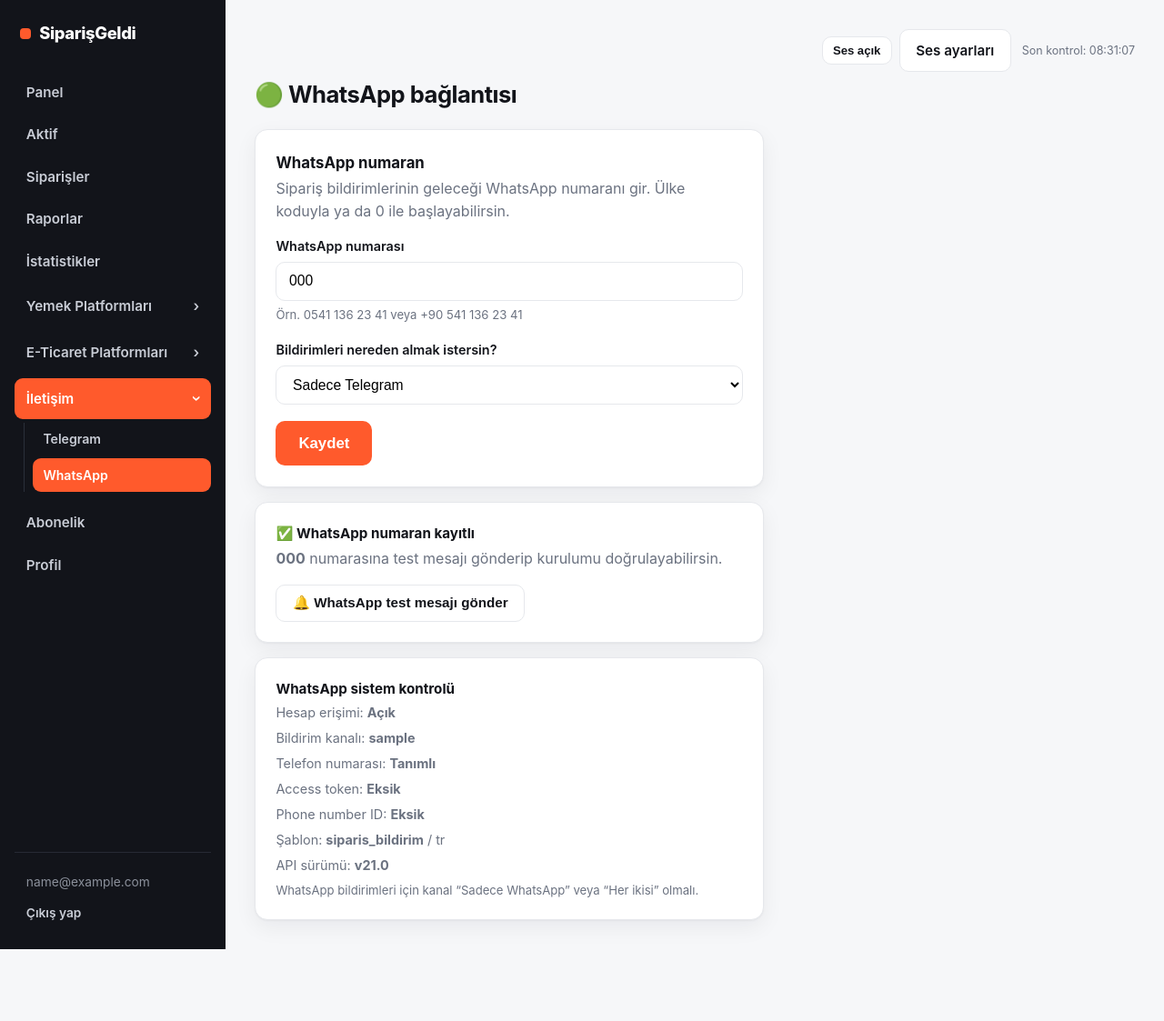
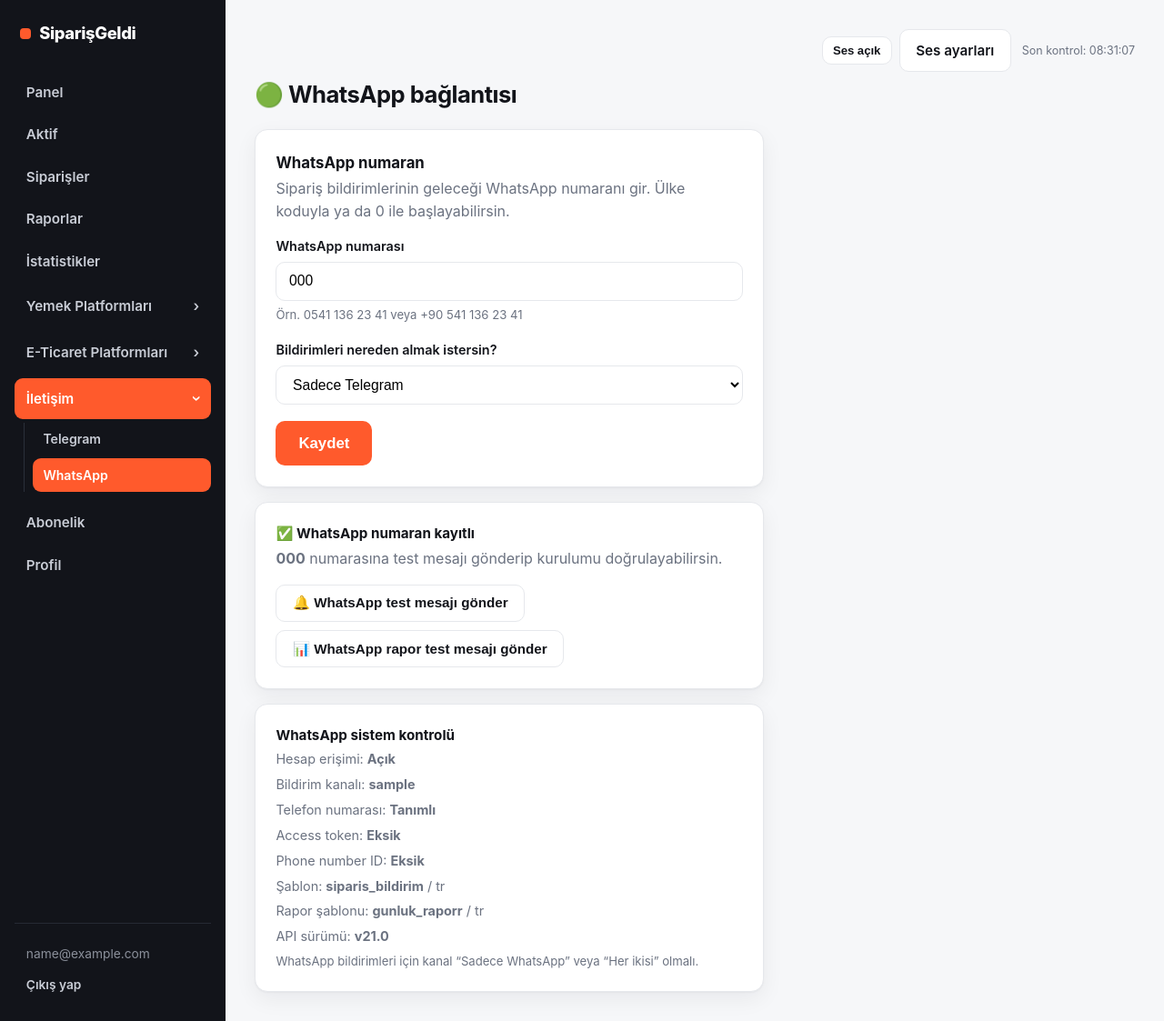
Before and after one commit to canakboyraz/siparisgeldi, a Flask app: page /panel/whatsapp in a window 1280 px wide. Shown: the whole page at 91% size. Before the commit the page ends 1044 px from the top, so only its background shows below. Run offline with Flask 3, Linux system fonts and the light colour scheme; a user stored in the database is signed in; tables that the repository leaves empty hold one stand-in row (values such as "Sample post"); data that the repository does not hold is empty.

Commit message:
WhatsApp rapor sablonu icin ayri test ekle

```diff
--- a/routes/dashboard.py
+++ b/routes/dashboard.py
@@ -131,6 +131,7 @@ def connect_whatsapp():
         "token": bool(cfg.get("WHATSAPP_ACCESS_TOKEN")),
         "phone_number_id": bool(cfg.get("WHATSAPP_PHONE_NUMBER_ID")),
         "template": cfg.get("WHATSAPP_TEMPLATE_NAME", "siparis_bildirim"),
+        "report_template": cfg.get("WHATSAPP_REPORT_TEMPLATE_NAME", "gunluk_raporr"),
         "language": cfg.get("WHATSAPP_TEMPLATE_LANG", "tr"),
         "version": cfg.get("WHATSAPP_API_VERSION", "v21.0"),
     }
@@ -176,6 +177,45 @@ def test_whatsapp():
         ok, err2 = whatsapp.send_text(num, "🔔 Test — WhatsApp bildirimlerin çalışıyor! (SiparişGeldi)", tok, pnid, ver)
         err = None if ok else (err or err2)
     flash("✅ WhatsApp test mesajı gönderildi." if ok else f"⚠️ Gönderilemedi: {err}",
+          "success" if ok else "warning")
+    return redirect(url_for("dashboard.connect_whatsapp"))
+
+
+@dashboard_bp.route("/whatsapp/test-rapor", methods=["POST"])
+@login_required
+def test_whatsapp_report():
+    """WhatsApp rapor şablonunu ayrıca test eder."""
+    if not _can_use_whatsapp():
+        flash("WhatsApp rapor testi Pro planda kullanılabilir.", "warning")
+        return redirect(url_for("dashboard.connect_whatsapp"))
+    from notifications import whatsapp
+    cfg = current_app.config
+    num = current_user.whatsapp_number
+    tok = cfg.get("WHATSAPP_ACCESS_TOKEN")
+    pnid = cfg.get("WHATSAPP_PHONE_NUMBER_ID")
+    template = cfg.get("WHATSAPP_REPORT_TEMPLATE_NAME", "gunluk_raporr")
+    lang = cfg.get("WHATSAPP_TEMPLATE_LANG", "tr")
+    print(
+        "[WHATSAPP RAPOR TEST] user=%s number=%s token=%s phone_number_id=%s template=%s lang=%s"
+        % (current_user.id, bool(num), bool(tok), bool(pnid), template, lang)
+    )
+    if not (num and tok and pnid):
+        flash("WhatsApp numarası veya sistem yapılandırması eksik.", "warning")
+        return redirect(url_for("dashboard.connect_whatsapp"))
+    ok, err = whatsapp.send_template(
+        num,
+        template,
+        lang,
+        [
+            f"Günlük · Test · {datetime.now(TURKEY_TZ).strftime('%d.%m.%Y')} · 1 geçerli, 0 iptal, 0 iade",
+            "Test ürün x1",
+            "100,00 ₺",
+        ],
+        tok,
+        pnid,
+        cfg.get("WHATSAPP_API_VERSION", "v21.0"),
+    )
+    flash("✅ WhatsApp rapor test mesajı gönderildi." if ok else f"⚠️ Rapor şablonu gönderilemedi: {err}",
           "success" if ok else "warning")
     return redirect(url_for("dashboard.connect_whatsapp"))
 
--- a/templates/dashboard/connect_whatsapp.html
+++ b/templates/dashboard/connect_whatsapp.html
@@ -44,6 +44,10 @@
     <input type="hidden" name="_csrf_token" value="{{ csrf_token() }}">
     <button class="btn btn-ghost" type="submit" {{ 'disabled' if not can_use_whatsapp }}>🔔 WhatsApp test mesajı gönder</button>
   </form>
+  <form method="post" action="{{ url_for('dashboard.test_whatsapp_report') }}" style="margin-top:.6rem">
+    <input type="hidden" name="_csrf_token" value="{{ csrf_token() }}">
+    <button class="btn btn-ghost" type="submit" {{ 'disabled' if not can_use_whatsapp }}>📊 WhatsApp rapor test mesajı gönder</button>
+  </form>
   {% if not can_use_whatsapp %}
   <p class="hint">Test mesajı ve WhatsApp bildirimi Pro planda kullanılabilir.</p>
   {% endif %}
@@ -60,6 +64,7 @@
     <div>Access token: <b>{{ "Tanımlı" if whatsapp_status.token else "Eksik" }}</b></div>
     <div>Phone number ID: <b>{{ "Tanımlı" if whatsapp_status.phone_number_id else "Eksik" }}</b></div>
     <div>Şablon: <b>{{ whatsapp_status.template }}</b> / {{ whatsapp_status.language }}</div>
+    <div>Rapor şablonu: <b>{{ whatsapp_status.report_template }}</b> / {{ whatsapp_status.language }}</div>
     <div>API sürümü: <b>{{ whatsapp_status.version }}</b></div>
   </div>
   {% if whatsapp_status.channel not in ["whatsapp", "both"] %}
--- a/worker.py
+++ b/worker.py
@@ -564,16 +564,19 @@ def _send_period_report(intg, kind: str, period_label: str, orders):
         f"🛍️ <b>Satılan Ürünler:</b>\n{products}\n"
     )
     user = db.session.get(User, intg.user_id)
-    # WhatsApp rapor şablonu: {{1}}=başlık+dönem {{2}}=ürünler {{3}}=özet {{4}}=ciro
+    # WhatsApp rapor şablonu: {{1}}=başlık+dönem {{2}}=ürünler {{3}}=ciro
     from flask import current_app
-    wa_template = current_app.config.get("WHATSAPP_REPORT_TEMPLATE_NAME", "gunluk_rapor")
+    wa_template = current_app.config.get("WHATSAPP_REPORT_TEMPLATE_NAME", "gunluk_raporr")
     wa = [
         f"{kind} · {label} · {period_label} · {len(active)} geçerli, {len(cancelled)} iptal, {len(refunded)} iade",
         products[:400] if products != "-" else "Sipariş yok",
         f"{revenue:.2f} ₺",
     ]
-    send_to_user(user, msg, wa=wa, wa_template=wa_template)
-    print(f"[RAPOR/{kind}] user={intg.user_id} platform={intg.platform}")
+    sent = send_to_user(user, msg, wa=wa, wa_template=wa_template)
+    print(
+        f"[RAPOR/{kind}] user={intg.user_id} platform={intg.platform} "
+        f"whatsapp_template={wa_template} sent={sent} params={len(wa)}"
+    )
 
 
 def send_daily_reports(app):
```
